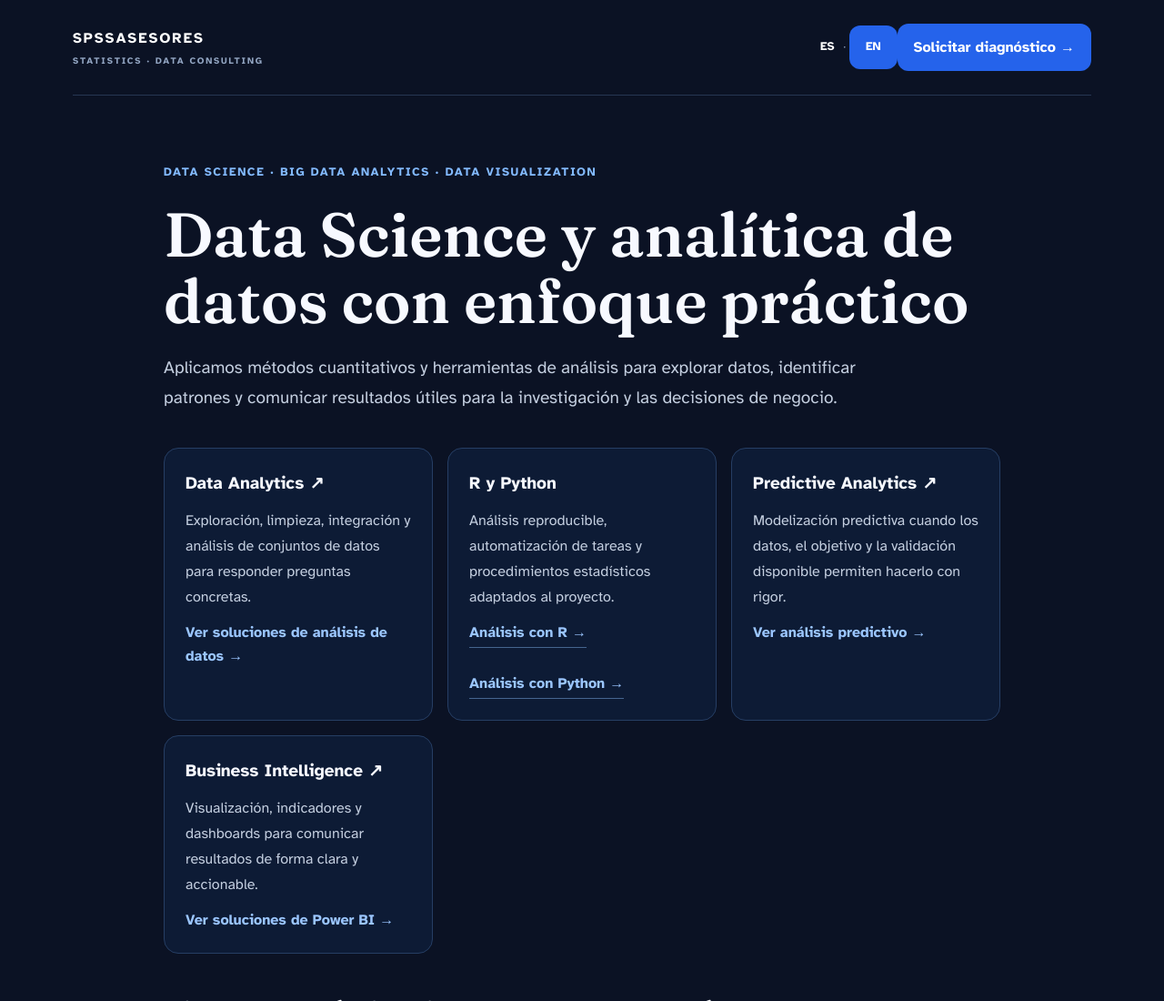
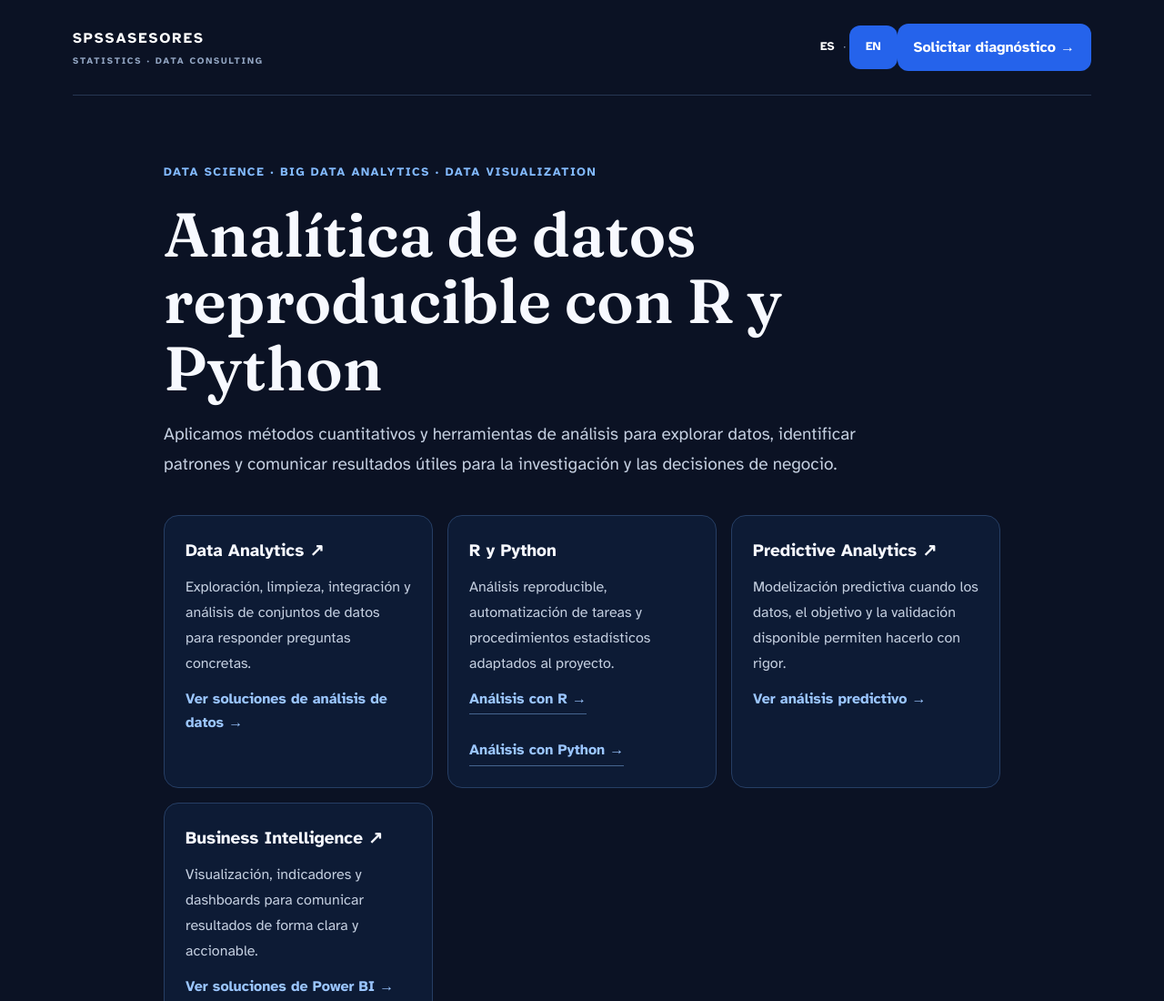
Before and after one commit to kairon87/MISPROYECTOS, a plain HTML site: page data-science/index.html in a window 1280 px wide. Shown: the top 1100 px of the page at 91% size. Drawn offline with Linux system fonts and the light colour scheme.

Commit message:
SEO España: optimizar metadatos y encabezado de data-science/index.html

```diff
--- a/data-science/index.html
+++ b/data-science/index.html
@@ -12,8 +12,8 @@
 
   <meta charset="UTF-8" />
   <meta name="viewport" content="width=device-width, initial-scale=1.0" />
-  <title>Data Science, Big Data Analytics y análisis de datos | SPSSASESORES</title>
-  <meta name="description" content="Data Science, Data Analytics, análisis predictivo y visualización de datos con R, Python y Power BI para investigación y toma de decisiones empresariales." />
+  <title>Analítica de datos con R y Python | SPSS Asesores</title>
+  <meta name="description" content="Preparación, análisis reproducible, automatización y visualización de datos con R y Python. Soluciones proporcionadas al objetivo y calidad de los datos." />
   <meta name="robots" content="index, follow" />
   <link rel="canonical" href="https://spssasesores.com/data-science/" />
   <link rel="alternate" hreflang="es" href="https://spssasesores.com/data-science/" />
@@ -95,7 +95,7 @@
   </nav>
   <main class="seo-main">
     <div class="seo-chip">Data Science · Big Data Analytics · Data Visualization</div>
-    <h1>Data Science y analítica de datos con enfoque práctico</h1>
+    <h1>Analítica de datos reproducible con R y Python</h1>
     <p class="seo-lead">Aplicamos métodos cuantitativos y herramientas de análisis para explorar datos, identificar patrones y comunicar resultados útiles para la investigación y las decisiones de negocio.</p>
     <div class="seo-grid" aria-label="Servicios de Data Science">
     <a class="seo-card" href="/analitica-datos-empresas/" aria-label="Ver servicio de Data Analytics"><h2>Data Analytics <span aria-hidden="true">↗</span></h2><p>Exploración, limpieza, integración y análisis de conjuntos de datos para responder preguntas concretas.</p><span class="card-link">Ver soluciones de análisis de datos →</span></a>
```
